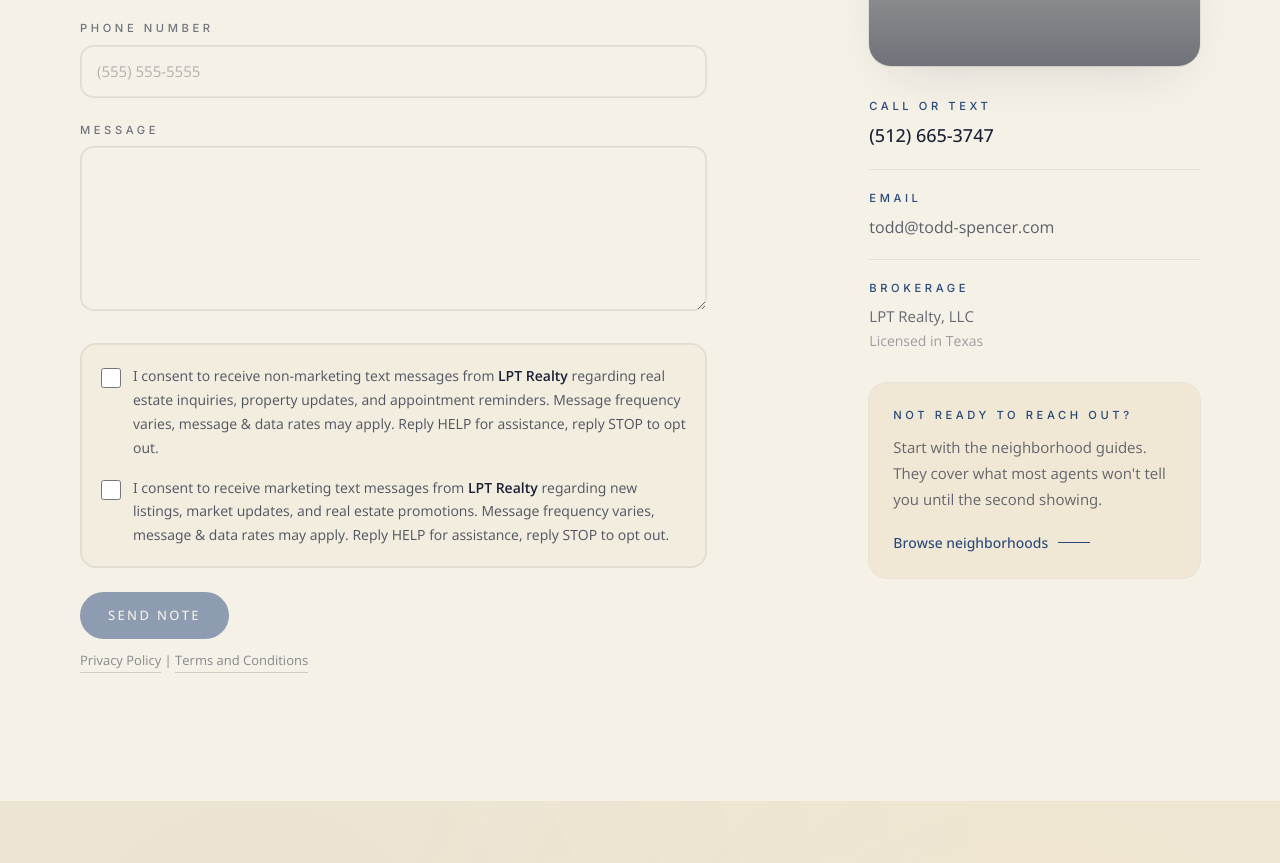
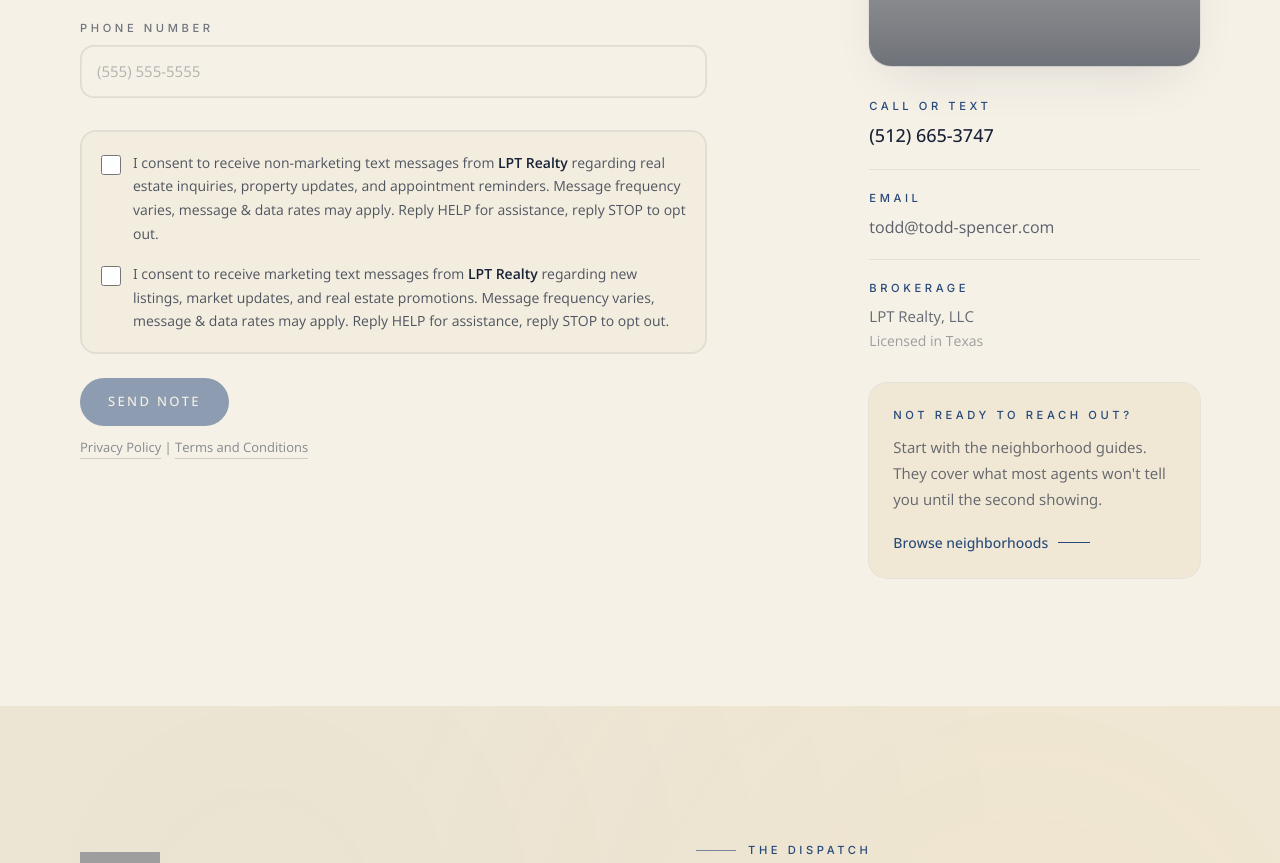
Before and after one commit to heypearladmin/todd-website, a Next.js app: page /contact in a window 1280 px wide. Shown: the part 940-1803 px from the top of the page. Built offline with nearby package versions, Linux system fonts and the light colour scheme; no server answers; grey boxes are pictures that could not be loaded.

Commit message:
Remove message field from contact form and update API route

```diff
--- a/app/api/contact/route.ts
+++ b/app/api/contact/route.ts
@@ -13,12 +13,12 @@ function ghlHeaders() {
   };
 }
 
-async function addNote(contactId: string, message: string, consentTransactional: boolean, consentMarketing: boolean) {
+async function addNote(contactId: string, consentTransactional: boolean, consentMarketing: boolean) {
   await fetch(`${GHL_BASE}/contacts/${contactId}/notes`, {
     method: "POST",
     headers: ghlHeaders(),
     body: JSON.stringify({
-      body: `Website inquiry:\n\n${message}\n\n---\nTransactional SMS: ${consentTransactional ? "Yes" : "No"}\nMarketing SMS: ${consentMarketing ? "Yes" : "No"}`,
+      body: `Website inquiry from todd-spencer.com\n\nTransactional SMS: ${consentTransactional ? "Yes" : "No"}\nMarketing SMS: ${consentMarketing ? "Yes" : "No"}`,
     }),
   }).catch((e) => console.error("GHL add note failed:", e));
 }
@@ -44,17 +44,16 @@ export async function POST(request: NextRequest) {
     return NextResponse.json({ error: "Invalid request body" }, { status: 400 });
   }
 
-  const { firstName, lastName, email, phone, message, consentTransactional, consentMarketing } = body as {
+  const { firstName, lastName, email, phone, consentTransactional, consentMarketing } = body as {
     firstName?: string;
     lastName?: string;
     email?: string;
     phone?: string;
-    message?: string;
     consentTransactional?: boolean;
     consentMarketing?: boolean;
   };
 
-  if (!firstName || !lastName || !email || !phone || !message) {
+  if (!firstName || !lastName || !email || !phone) {
     return NextResponse.json({ error: "Missing required fields" }, { status: 400 });
   }
 
@@ -82,7 +81,7 @@ export async function POST(request: NextRequest) {
     if (createRes.status === 400 && createData.meta?.contactId) {
       const contactId = createData.meta.contactId;
       await Promise.all([
-        addNote(contactId, message!, !!consentTransactional, !!consentMarketing),
+        addNote(contactId, !!consentTransactional, !!consentMarketing),
         addTag(contactId),
       ]);
       return NextResponse.json({ success: true });
@@ -98,7 +97,7 @@ export async function POST(request: NextRequest) {
 
   // Step 2: Add note and tag separately — tag addition triggers the GHL workflow
   await Promise.all([
-    addNote(contactId, message!, !!consentTransactional, !!consentMarketing),
+    addNote(contactId, !!consentTransactional, !!consentMarketing),
     addTag(contactId),
   ]);
 
--- a/components/ContactForm.tsx
+++ b/components/ContactForm.tsx
@@ -20,7 +20,6 @@ export function ContactForm() {
   const [lastName, setLastName] = useState("");
   const [email, setEmail] = useState("");
   const [phone, setPhone] = useState("");
-  const [message, setMessage] = useState("");
   const [consentTransactional, setConsentTransactional] = useState(false);
   const [consentMarketing, setConsentMarketing] = useState(false);
   const [status, setStatus] = useState<Status>("idle");
@@ -33,7 +32,6 @@ export function ContactForm() {
     lastName.trim().length > 0 &&
     email.trim().length > 0 &&
     phone.trim().length > 0 &&
-    message.trim().length > 0 &&
     status !== "submitting";
 
   async function onSubmit(e: FormEvent<HTMLFormElement>) {
@@ -44,7 +42,7 @@ export function ContactForm() {
       const res = await fetch("/api/contact", {
         method: "POST",
         headers: { "Content-Type": "application/json" },
-        body: JSON.stringify({ firstName, lastName, email, phone, message, consentTransactional, consentMarketing }),
+        body: JSON.stringify({ firstName, lastName, email, phone, consentTransactional, consentMarketing }),
       });
       if (!res.ok) throw new Error(await res.text());
       setStatus("ok");
@@ -53,7 +51,6 @@ export function ContactForm() {
       setLastName("");
       setEmail("");
       setPhone("");
-      setMessage("");
       setConsentTransactional(false);
       setConsentMarketing(false);
     } catch {
@@ -140,21 +137,6 @@ export function ContactForm() {
         />
       </div>
 
-      <div className="grid gap-2">
-        <label htmlFor="message" className="eyebrow !text-ink/60">
-          Message
-        </label>
-        <textarea
-          id="message"
-          name="message"
-          rows={6}
-          required
-          value={message}
-          onChange={(e) => setMessage(e.target.value)}
-          className={inputClass}
-        />
-      </div>
-
       {/* ───────────── A2P 10DLC consent block ─────────────
           Both checkboxes are optional and NOT pre-checked.
           Submit is enabled once required fields are filled. */}
```
Also changed, not shown: .claude/launch.json (added), 2 other files (tests, documents, lock files or other folders).
